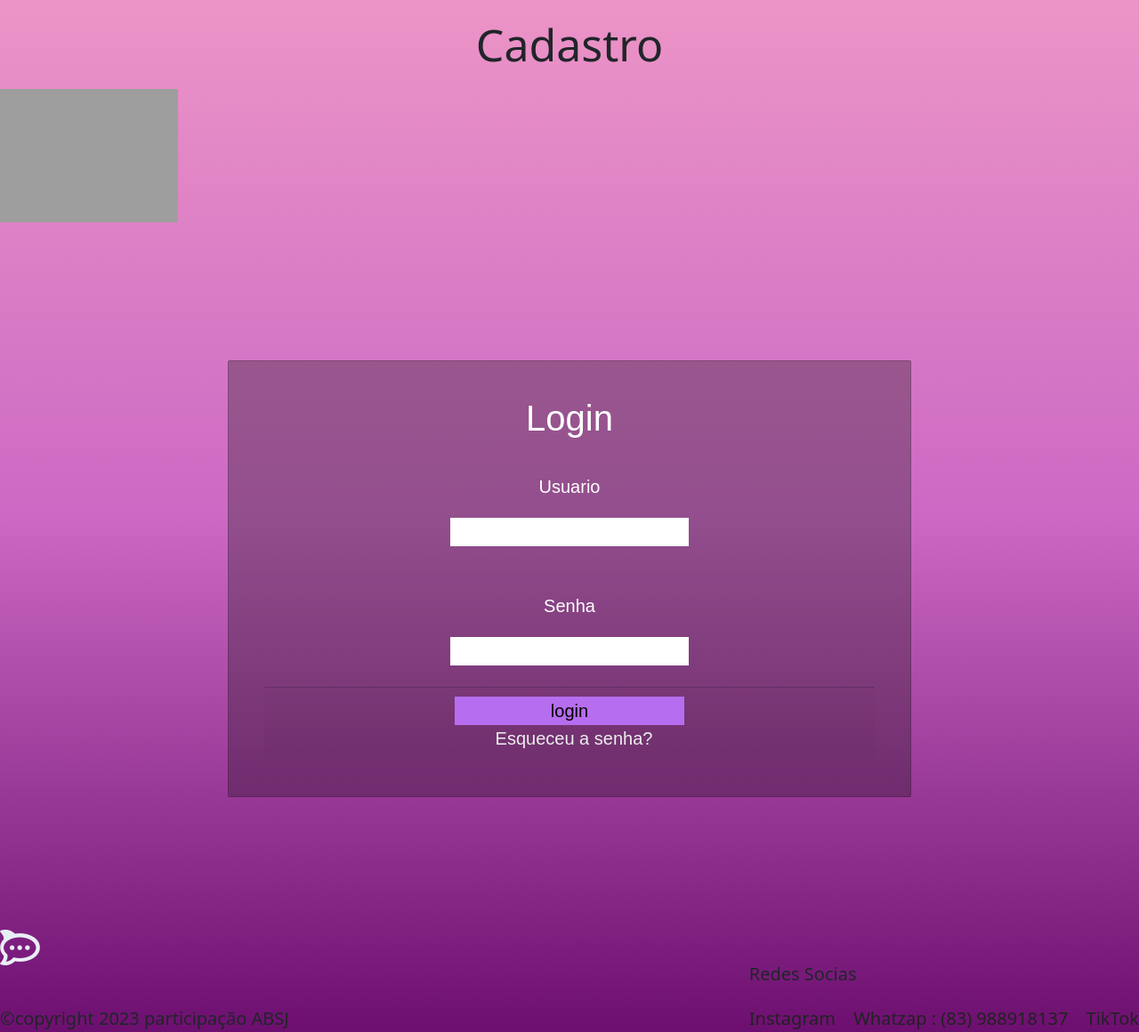
After one commit to geanny2008/projeto-Django, a Django app: page /accounts/login/ in a window 1280 px wide. The commit adds this page. Shown: the whole page at 89% size. Run offline with Django 4.2, Linux system fonts and the light colour scheme; some libraries are stand-ins or nearby versions; grey boxes are pictures that could not be loaded.

Commit message:
Dia 24/11

```diff
--- /dev/null
+++ b/instruções.txt
@@ -0,0 +1,4 @@
+precisa de login                           to fazendo
+precisa de formulario para cadastrar        ja fiz
+precisa de botão de excluir e editar         ja fiz
+precisa de ambiente autenticado              falta
--- a/projeto/models.py
+++ b/projeto/models.py
@@ -13,6 +13,4 @@ class Aluno(models.Model):
     def __str__(self):
         return self.nome
 
-
-
- #planos de negocios:
+  #planos de negocios:
--- a/projeto/templates/base.html
+++ b/projeto/templates/base.html
@@ -16,7 +16,9 @@
         Cadastro
       </h1>
       <img src="{% static 'imgs/Fotofundo.avif' %}" alt="">
+      {% if user.is_authenticated%}
       <a href="{% url 'criar' %}" class="btn btn-dark btn-sm ">criar novo usuario</a>
+      {%endif%}
 
         {% block content %}{%endblock%}
     </div>
@@ -34,12 +36,10 @@
           </div>
 
           <div class="direito">
-          <p> Redes Socias</p>
-          <span><a href="https://www.instagram.com/geanny.vi07/" target="_blank">Instagram</a></span>
-          <span><a href="">Whatzap : (83) 988918137</a></span>
-          <span><a href="https://www.tiktok.com/@geanny.vitoria" target="_blank">TikTok</a></span>
-
-
+            <p> Redes Socias</p>
+            <span><a href="https://www.instagram.com/geanny.vi07/" target="_blank">Instagram</a></span>
+            <span><a href="">Whatzap : (83) 988918137</a></span>
+            <span><a href="https://www.tiktok.com/@geanny.vitoria" target="_blank">TikTok</a></span>
           </div>
 
 
--- /dev/null
+++ b/projeto/templates/registration/login.html
@@ -0,0 +1,31 @@
+{% extends 'base.html' %}
+{% load static %}
+
+{% block content %}
+
+
+<div class="login">
+    <form class="card" action="" method="post" >
+        {% csrf_token %}
+        <div class="cabecario">
+            <h2>Login</h2>
+        </div>
+        <div class="conteudo">
+            <div class="usuario">
+                <label for="form">Usuario</label>
+                <input type="text" id="usuario" autocomplete="off">
+            </div>
+            <div class="senha">
+                <label for="password">Senha</label>
+                <input type="password" id="password" autocomplete="off">
+            </div>
+        </div>
+        <div class="card-footer">
+            <input type="submit" value="login" class="submit">
+            <a href="#" class="recuperar_senha">Esqueceu a senha?</a>
+        </div>
+    </form>
+</div>
+
+
+{%endblock%}
--- a/projeto/urls.py
+++ b/projeto/urls.py
@@ -1,12 +1,14 @@
-from django.urls import path
+from django.urls import path, include
 from . import views
 from django.conf import settings
 from django.conf.urls.static import static
 
+
 urlpatterns = [
     path('',views.index, name='index'),
-    path('aluno/<int:id>',views.aluno, name='aluno'),
+    path('aluno/<int:id>',views.aluno, name='aluno'),  #int:id - identidade
     path('del/<int:id>', views.deletar, name='deletar'),
     path('edit/<int:id>', views.editar, name='editar'),
-    path('form/',views.create, name='criar'), #de views a gente pega a função (create) e tras para ca para formar uma url
+    path('form/',views.create, name='criar'), #de views a gente pega a função (create) e tras para ca para formar uma url.
+    path('accounts/',include('django.contrib.auth.urls')), #caminho para o login
 ]+static(settings.MEDIA_URL,document_root=settings.MEDIA_ROOT) # url (link) por exemplo /admin
--- a/setup/settings.py
+++ b/setup/settings.py
@@ -106,7 +106,7 @@ AUTH_PASSWORD_VALIDATORS = [
 
 LANGUAGE_CODE = 'en-us'
 
-TIME_ZONE = 'UTC'
+TIME_ZONE = 'America/Recife'
 
 USE_I18N = True
 
@@ -134,3 +134,6 @@ MEDIA_ROOT = os.path.join(BASE_DIR, 'media')
 # https://docs.djangoproject.com/en/4.2/ref/settings/#default-auto-field
 
 DEFAULT_AUTO_FIELD = 'django.db.models.BigAutoField'
+
+LOGIN_REDIRECT_URL = '/'
+LOGOUT_REDIRECT_URL = '/accounts/login'
--- a/static/css/estilo.css
+++ b/static/css/estilo.css
@@ -13,12 +13,25 @@ img{
 td, th{
     padding: 19px 0;
     /* border: solid black 2px ; */
+    border: 1px solid #ddd;
+    text-align: center;
 }
 .coiso{
+    display: flex;
     align-items: center;
     justify-content: center;
     padding-left: 15%;
 }
+.btn-group {
+    display: flex;
+    gap: 10px;
+}
+table {
+    width: 100%;
+    border-collapse: collapse;
+    margin-top: 20px;
+}
+
 body{
     /* background-color: rgba(93, 19, 35, 0.914); */
     background-image: linear-gradient(to top, #6d0f70, #cc69c4, #ec94c7);
@@ -30,8 +43,8 @@ body{
 
     min-height: 100vh;
 }
+
 /* footer do começo */
-
 
 footer{
     /* background-color: rgb(223, 97, 97); */
@@ -56,3 +69,81 @@ footer{
     text-decoration: underline;
     color: aliceblue;
 }
+
+
+/* css cadastro */
+
+
+form ,label{
+    display: block;
+    text-align: center;
+    margin: 20px;
+    padding: 20px;
+    border: 1px solid #ccc;
+}
+.botaos{
+    text-align: center;
+}
+
+
+/* css login */
+
+.login{
+    font-family: Arial, sans-serif;
+    /* background-color: #ffffff; */
+    /* margin: 0; */
+    padding: 0;
+    display: flex;
+    justify-content: center;
+    align-items: center;
+    height: 100vh;
+    border-radius: 5%;
+}
+.card {
+
+    background-color: rgba(19, 19, 19, 0.3);
+
+    padding: 40px;
+
+    border-radius: 2px;
+
+    width:60%;
+    color: white;
+
+}
+.cabecario-login {
+
+    padding-bottom: 50px;
+
+    opacity: 0.8;
+
+    color: #a13854;
+
+}
+
+/* .conteudo{
+    text-align: center;
+} */
+.usuario,
+.senha{
+    width: 100%;
+    padding: 8px;
+    margin-bottom: 16px;
+    box-sizing: border-box;
+
+}
+.conteudo label, input{
+    width: 40%;
+    display: block;
+    margin: 0% auto;
+    border: 0;
+}
+.card-footer .submit{
+    background-color: #b76def;
+}
+
+.recuperar_senha {
+    color: #ededed;
+    text-decoration: none;
+    margin-left: 10px;
+}
```
Also changed, not shown: projeto/templates/form.html (+7 -2 lines), projeto/templates/index.html (+7 -7 lines), projeto/views.py (+6 -4 lines), db.sqlite3.
